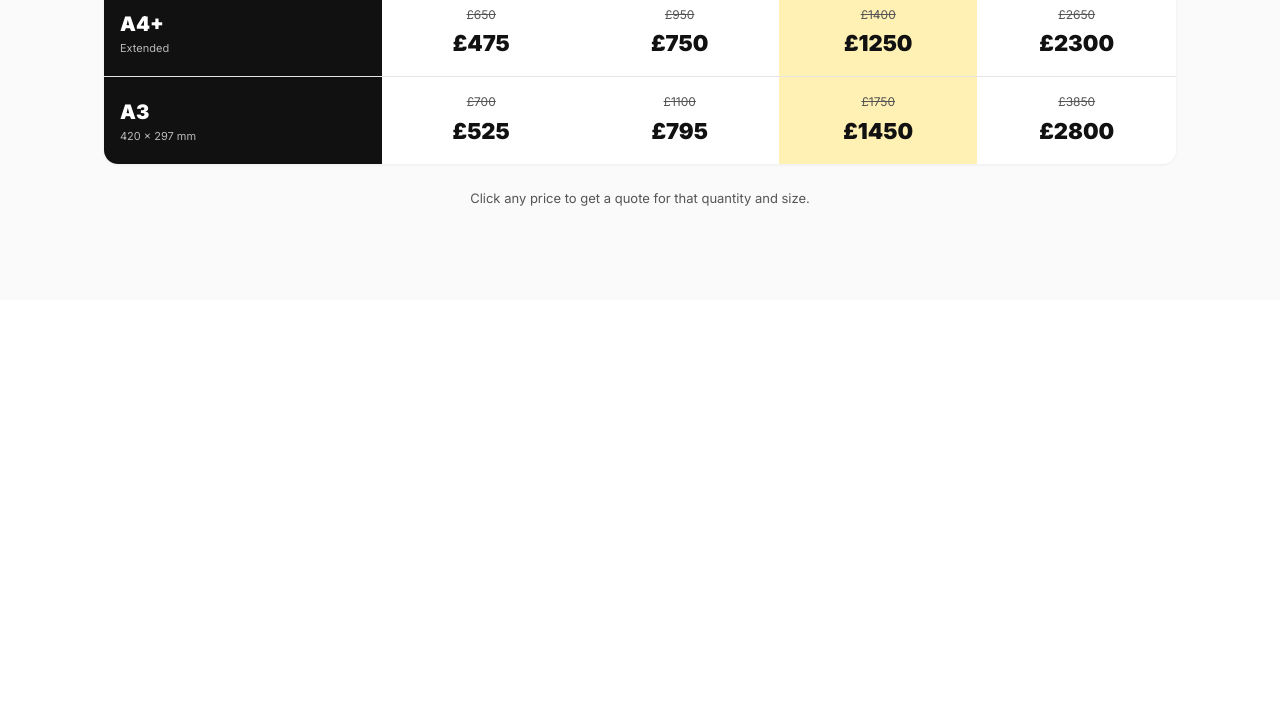
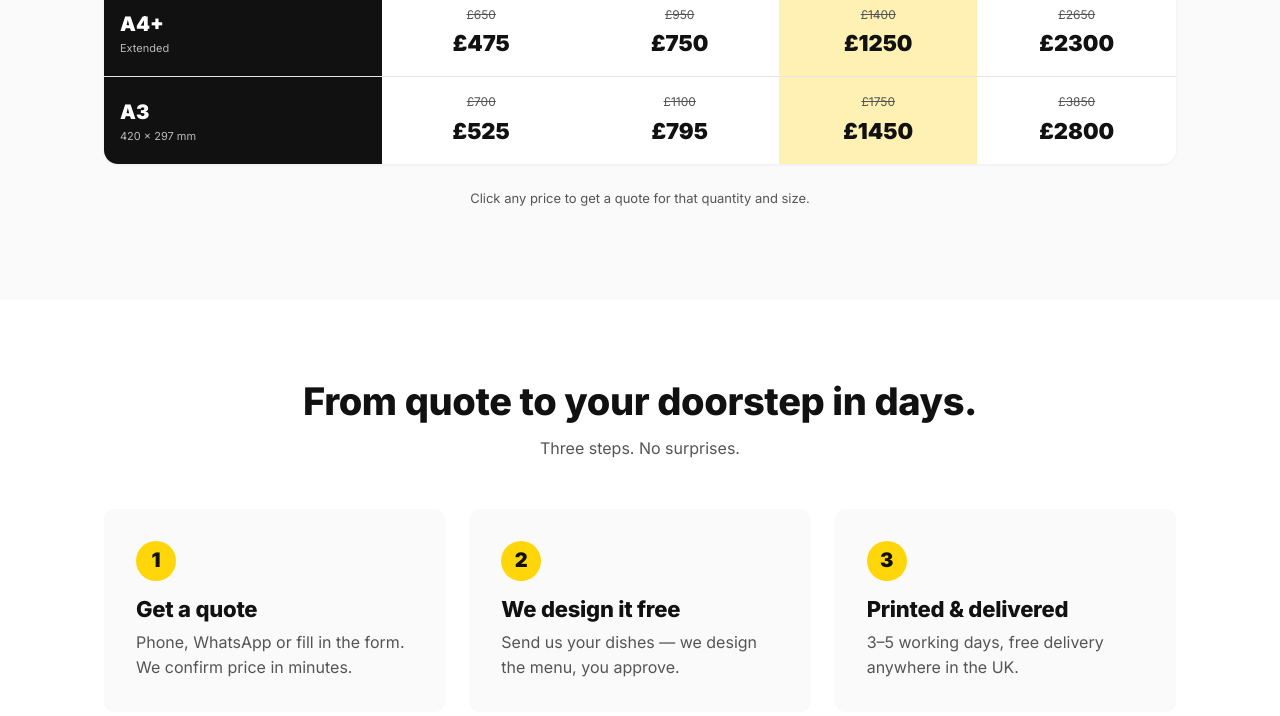
Before and after one commit to junimalikk-source/printmenu, a website: page index.html in a window 1280 px wide. Shown: the part 1407-2123 px from the top of the page. Drawn offline with Linux system fonts and the light colour scheme.

Commit message:
feat: add how-it-works section with three numbered steps

```diff
--- a/index.html
+++ b/index.html
@@ -139,7 +139,29 @@
     </section>
 
     <section id="how-it-works" class="how-it-works">
-      <!-- Task 11 -->
+      <div class="container">
+        <div class="section-header">
+          <h2>From quote to your doorstep in days.</h2>
+          <p>Three steps. No surprises.</p>
+        </div>
+        <div class="hiw-grid">
+          <div class="hiw-step">
+            <div class="hiw-num">1</div>
+            <h3>Get a quote</h3>
+            <p>Phone, WhatsApp or fill in the form. We confirm price in minutes.</p>
+          </div>
+          <div class="hiw-step">
+            <div class="hiw-num">2</div>
+            <h3>We design it free</h3>
+            <p>Send us your dishes — we design the menu, you approve.</p>
+          </div>
+          <div class="hiw-step">
+            <div class="hiw-num">3</div>
+            <h3>Printed &amp; delivered</h3>
+            <p>3–5 working days, free delivery anywhere in the UK.</p>
+          </div>
+        </div>
+      </div>
     </section>
 
     <section id="gallery" class="gallery">
--- a/styles.css
+++ b/styles.css
@@ -196,3 +196,16 @@ section { padding: var(--space-12) 0; }
   .pt-cell .pt-now { grid-column: 3; font-size: 20px; }
   .pt-cell:not(:has(.pt-was)) .pt-now { grid-column: 2 / span 2; text-align: right; }
 }
+
+/* 9. Section: how-it-works
+   ------------------------------------------------------------ */
+.how-it-works { background: var(--c-white); }
+.hiw-grid { display: grid; grid-template-columns: repeat(3, 1fr); gap: var(--space-5); }
+.hiw-step { background: var(--c-off-white); border-radius: var(--radius-md); padding: var(--space-6); }
+.hiw-num { background: var(--c-yellow); color: var(--c-black); width: 40px; height: 40px; border-radius: 50%; display: inline-flex; align-items: center; justify-content: center; font-weight: 900; font-size: 20px; margin-bottom: var(--space-4); }
+.hiw-step h3 { margin-bottom: var(--space-2); }
+.hiw-step p { color: var(--c-text-muted); margin: 0; }
+
+@media (max-width: 720px) {
+  .hiw-grid { grid-template-columns: 1fr; }
+}
```
Also changed, not shown: tests/e2e/how-it-works.spec.js (added, +10 -0 lines).
